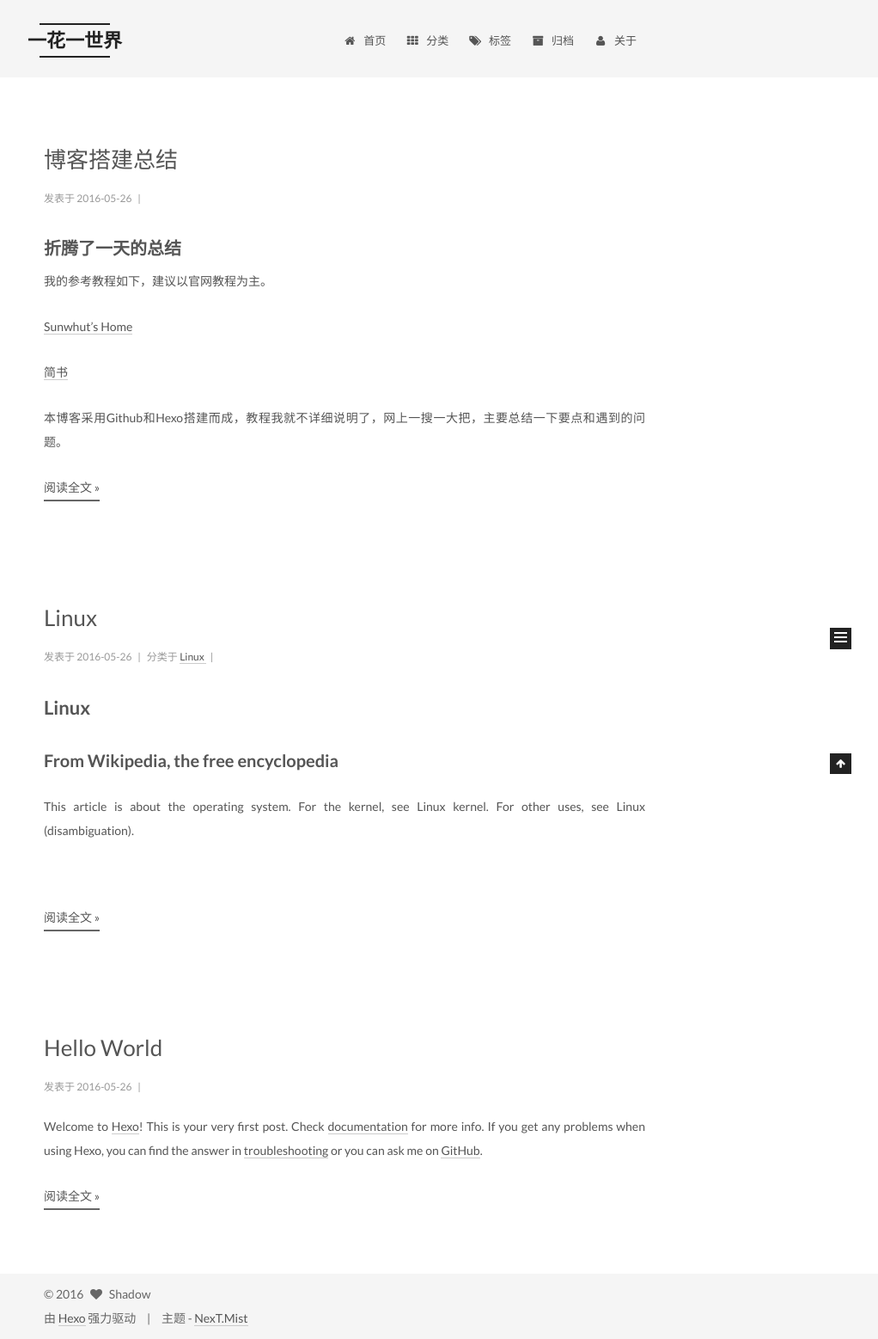
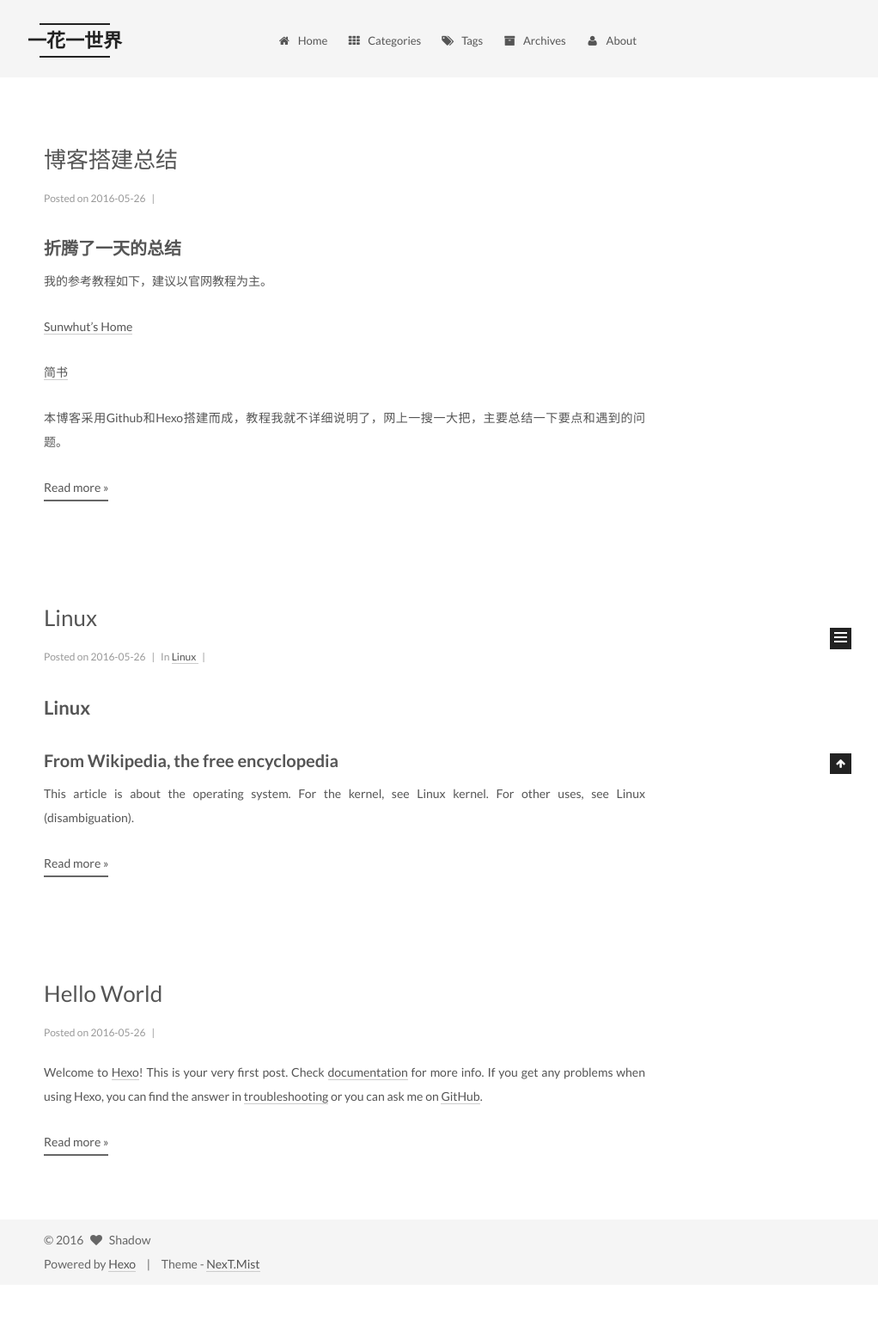
Before and after one commit to peiqixin/peiqixin.github.io, a plain HTML site: page index.html in a window 1280 px wide. Shown: the whole page at 86% size, without its empty margins (239-1261 px from the left). After the commit the page ends 1494 px from the top, so only its background shows below. Drawn offline with Linux system fonts and the light colour scheme; a script that the page names is missing.

Commit message:
Site updated: 2016-05-27 17:41:30

```diff
--- a/index.html
+++ b/index.html
@@ -113,7 +113,7 @@
   <title> 一花一世界 </title>
 </head>
 
-<body itemscope itemtype="http://schema.org/WebPage" lang="zh-Hans">
+<body itemscope itemtype="http://schema.org/WebPage" lang="">
 
 
 
@@ -170,7 +170,7 @@
 
               <i class="menu-item-icon fa fa-fw fa-home"></i> <br />
 
-            首页
+            Home
           </a>
         </li>
 
@@ -180,7 +180,7 @@
 
               <i class="menu-item-icon fa fa-fw fa-th"></i> <br />
 
-            分类
+            Categories
           </a>
         </li>
 
@@ -190,7 +190,7 @@
 
               <i class="menu-item-icon fa fa-fw fa-tags"></i> <br />
 
-            标签
+            Tags
           </a>
         </li>
 
@@ -200,7 +200,7 @@
 
               <i class="menu-item-icon fa fa-fw fa-archive"></i> <br />
 
-            归档
+            Archives
           </a>
         </li>
 
@@ -210,7 +210,7 @@
 
               <i class="menu-item-icon fa fa-fw fa-user"></i> <br />
 
-            关于
+            About
           </a>
         </li>
 
@@ -266,7 +266,7 @@
             <span class="post-meta-item-icon">
               <i class="fa fa-calendar-o"></i>
             </span>
-            <span class="post-meta-item-text">发表于</span>
+            <span class="post-meta-item-text">Posted on</span>
             <time itemprop="dateCreated" datetime="2016-05-26T18:32:23+08:00" content="2016-05-26">
               2016-05-26
             </time>
@@ -310,7 +310,7 @@
 <p>本博客采用Github和Hexo搭建而成，教程我就不详细说明了，网上一搜一大把，主要总结一下要点和遇到的问题。<br>
           <div class="post-more-link text-center">
             <a class="btn" href="/2016/05/26/博客搭建总结/#more" rel="contents">
-              阅读全文 &raquo;
+              Read more &raquo;
             </a>
           </div>
 
@@ -373,7 +373,7 @@
             <span class="post-meta-item-icon">
               <i class="fa fa-calendar-o"></i>
             </span>
-            <span class="post-meta-item-text">发表于</span>
+            <span class="post-meta-item-text">Posted on</span>
             <time itemprop="dateCreated" datetime="2016-05-26T18:09:11+08:00" content="2016-05-26">
               2016-05-26
             </time>
@@ -385,7 +385,7 @@
               <span class="post-meta-item-icon">
                 <i class="fa fa-folder-o"></i>
               </span>
-              <span class="post-meta-item-text">分类于</span>
+              <span class="post-meta-item-text">In</span>
 
                 <span itemprop="about" itemscope itemtype="https://schema.org/Thing">
                   <a href="/categories/Linux/" itemprop="url" rel="index">
@@ -429,10 +429,10 @@
 
 
 
-          <h2 id="Linux"><a href="#Linux" class="headerlink" title="Linux"></a>Linux</h2><h3 id="From-Wikipedia-the-free-encyclopedia"><a href="#From-Wikipedia-the-free-encyclopedia" class="headerlink" title="From Wikipedia, the free encyclopedia"></a>From Wikipedia, the free encyclopedia</h3><p><p>This article is about the operating system. For the kernel, see Linux kernel. For other uses, see Linux (disambiguation).</p><br>
+          <h2 id="Linux"><a href="#Linux" class="headerlink" title="Linux"></a>Linux</h2><h3 id="From-Wikipedia-the-free-encyclopedia"><a href="#From-Wikipedia-the-free-encyclopedia" class="headerlink" title="From Wikipedia, the free encyclopedia"></a>From Wikipedia, the free encyclopedia</h3><p>This article is about the operating system. For the kernel, see Linux kernel. For other uses, see Linux (disambiguation).</p>
           <div class="post-more-link text-center">
             <a class="btn" href="/2016/05/26/Linux/#more" rel="contents">
-              阅读全文 &raquo;
+              Read more &raquo;
             </a>
           </div>
 
@@ -495,7 +495,7 @@
             <span class="post-meta-item-icon">
               <i class="fa fa-calendar-o"></i>
             </span>
-            <span class="post-meta-item-text">发表于</span>
+            <span class="post-meta-item-text">Posted on</span>
             <time itemprop="dateCreated" datetime="2016-05-26T17:56:34+08:00" content="2016-05-26">
               2016-05-26
             </time>
@@ -535,7 +535,7 @@
           <p>Welcome to <a href="https://hexo.io/">Hexo</a>! This is your very first post. Check <a href="https://hexo.io/docs/">documentation</a> for more info. If you get any problems when using Hexo, you can find the answer in <a href="https://hexo.io/docs/troubleshooting.html">troubleshooting</a> or you can ask me on <a href="https://github.com/hexojs/hexo/issues">GitHub</a>.<br>
           <div class="post-more-link text-center">
             <a class="btn" href="/2016/05/26/hello-world/#more" rel="contents">
-              阅读全文 &raquo;
+              Read more &raquo;
             </a>
           </div>
 
@@ -606,7 +606,7 @@
           <div class="site-state-item site-state-posts">
             <a href="/archives">
               <span class="site-state-item-count">3</span>
-              <span class="site-state-item-name">日志</span>
+              <span class="site-state-item-name">posts</span>
             </a>
           </div>
 
@@ -614,7 +614,7 @@
             <div class="site-state-item site-state-categories">
               <a href="/categories">
                 <span class="site-state-item-count">1</span>
-                <span class="site-state-item-name">分类</span>
+                <span class="site-state-item-name">categories</span>
               </a>
             </div>
 
@@ -623,7 +623,7 @@
             <div class="site-state-item site-state-tags">
               <a href="/tags">
                 <span class="site-state-item-count">3</span>
-                <span class="site-state-item-name">标签</span>
+                <span class="site-state-item-name">tags</span>
               </a>
             </div>
 
@@ -687,11 +687,11 @@
 </div>
 
 <div class="powered-by">
-  由 <a class="theme-link" href="http://hexo.io">Hexo</a> 强力驱动
+  Powered by <a class="theme-link" href="http://hexo.io">Hexo</a>
 </div>
 
 <div class="theme-info">
-  主题 -
+  Theme -
   <a class="theme-link" href="https://github.com/iissnan/hexo-theme-next">
     NexT.Mist
   </a>
```
Also changed, not shown: 2016/05/26/Linux/index.html (+19 -17 lines), 2016/05/26/hello-world/index.html (+14 -14 lines), 2016/05/26/博客搭建总结/index.html (+17 -15 lines), about/index.html (+11 -11 lines), archives/2016/05/index.html (+13 -13 lines), archives/2016/index.html (+13 -13 lines), archives/index.html (+13 -13 lines), categories/Linux/index.html (+13 -13 lines), categories/index.html (+13 -13 lines), tags/GitHub/index.html (+13 -13 lines), tags/Hexo/index.html (+13 -13 lines), tags/Linux/index.html (+13 -13 lines), tags/index.html (+13 -13 lines).
